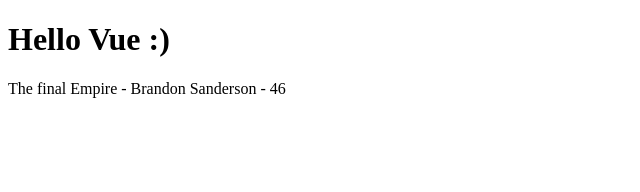
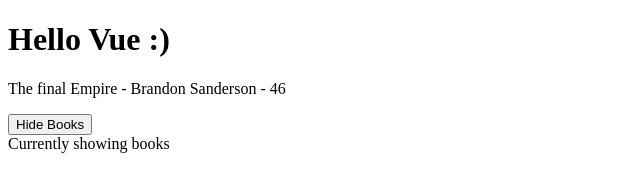
Before and after one commit to prabin04/vue3_crash, a plain HTML site: page index.html in a window 1280 px wide. Shown: the whole page, without its empty margins (0-640 px from the left). Drawn offline with nearby package versions, Linux system fonts and the light colour scheme.

Commit message:
Conditional Rendering. Toggle to show and hide.

```diff
--- a/app.js
+++ b/app.js
@@ -2,9 +2,15 @@ const app = Vue.createApp({
     // data, functions
     data() {
         return {
+            showBooks: true,
             title: 'The final Empire',
             author: 'Brandon Sanderson',
             age: 46
+        }
+    },
+    methods: {
+        toggleShowBooks() {
+            this.showBooks = !this.showBooks
         }
     }
 })
--- a/index.html
+++ b/index.html
@@ -13,8 +13,18 @@
     <h1>Hello Vue :)</h1>
 
     <div id="app">
-        <p>{{ title }} - {{ author }} - {{ age }}</p>
+        <div v-if="showBooks">
+            <p>{{ title }} - {{ author }} - {{ age }}</p>
+        </div>
+        <button @click="toggleShowBooks">
+            <span v-if="showBooks">Hide Books</span>
+            <span v-else>Show Books</span>
+        </button>
+
+        <div v-show="showBooks">Currently showing books</div>
     </div>
+
+
 
     <script src="app.js"></script>
 </body>
```
